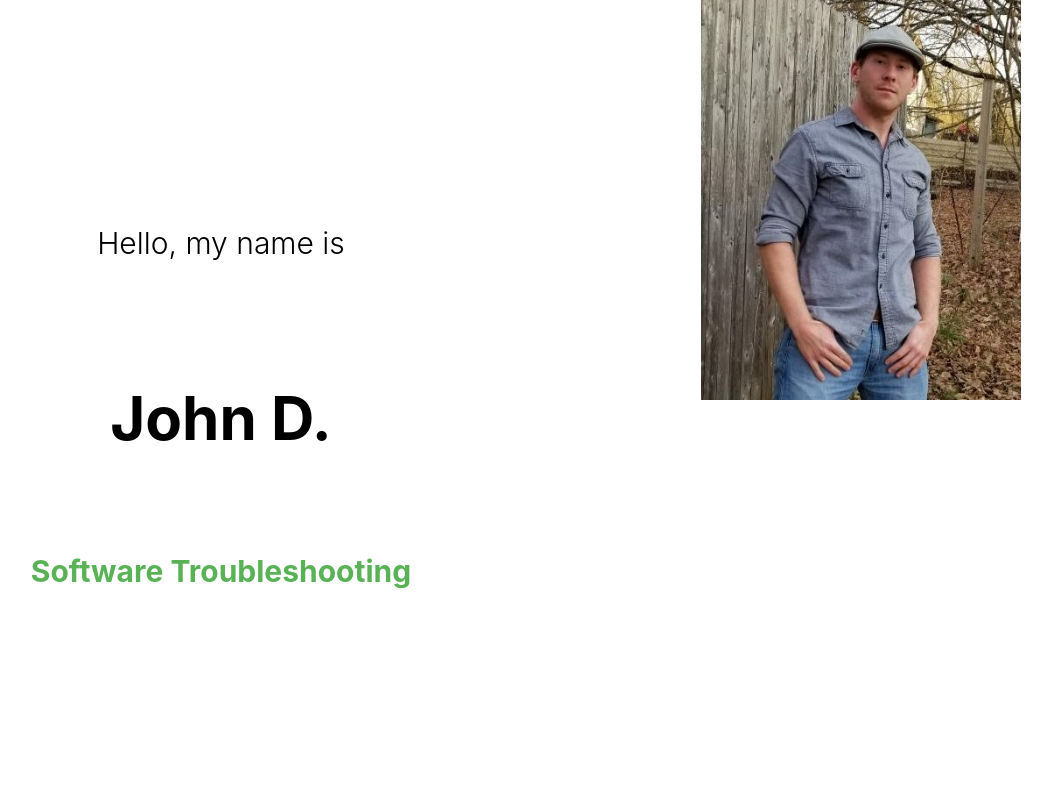
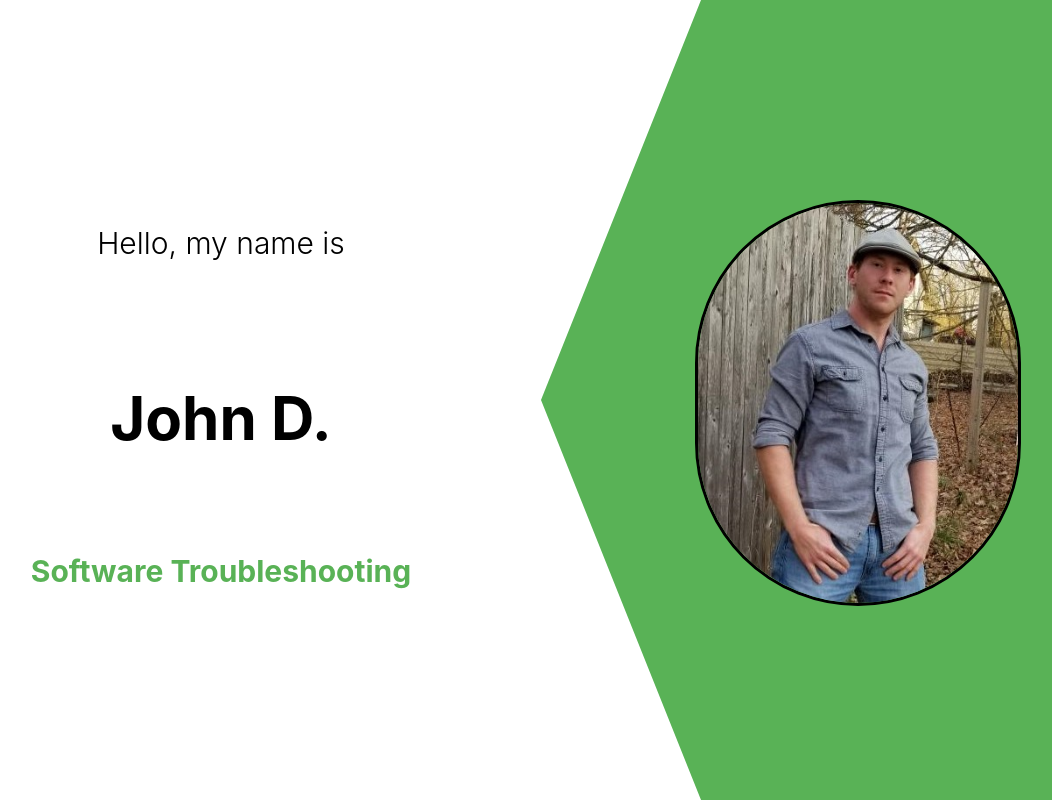
Before and after one commit to JDixon1995/react-portfolio-app, a React (Create React App) app: page / in a window 1280 px wide. Shown: the whole page, without its empty margins (99-1151 px from the left). Built offline with nearby package versions, Linux system fonts and the light colour scheme.

Commit message:
added styling to Intro.jsx

```diff
--- a/src/components/intro/Intro.jsx
+++ b/src/components/intro/Intro.jsx
@@ -25,7 +25,9 @@ const Intro = () => {
             </div>
         </div>
         <div className="i-right">
-            <img src={Me} alt="" className="i-img" />
+            <div className="i-img-backg">
+            </div>
+                <img src={Me} alt="" className="i-img" />
         </div>
     </div>
   )
--- a/src/components/intro/intro.css
+++ b/src/components/intro/intro.css
@@ -12,6 +12,7 @@
 
 .i-right {
     flex: 1;
+    position: relative;
 }
 
 .i-left-wrapper {
@@ -73,4 +74,19 @@
     width: 50%;
     height: 50%;
     object-fit: cover;
+    position: absolute;
+    top: 25%;
+    right: 25%;
+    border-radius: 250px;
+    border: 3px solid black;
 }
+
+.i-img-backg {
+    clip-path: polygon(100% 0%, 100% 57%, 100% 100%, 25% 100%, 0% 50%, 25% 0%);
+    background-color: #59b256;
+    height: 100%;
+    width: 100%;
+    position: absolute;
+    top: 0;
+    right: 0;
+}
```
